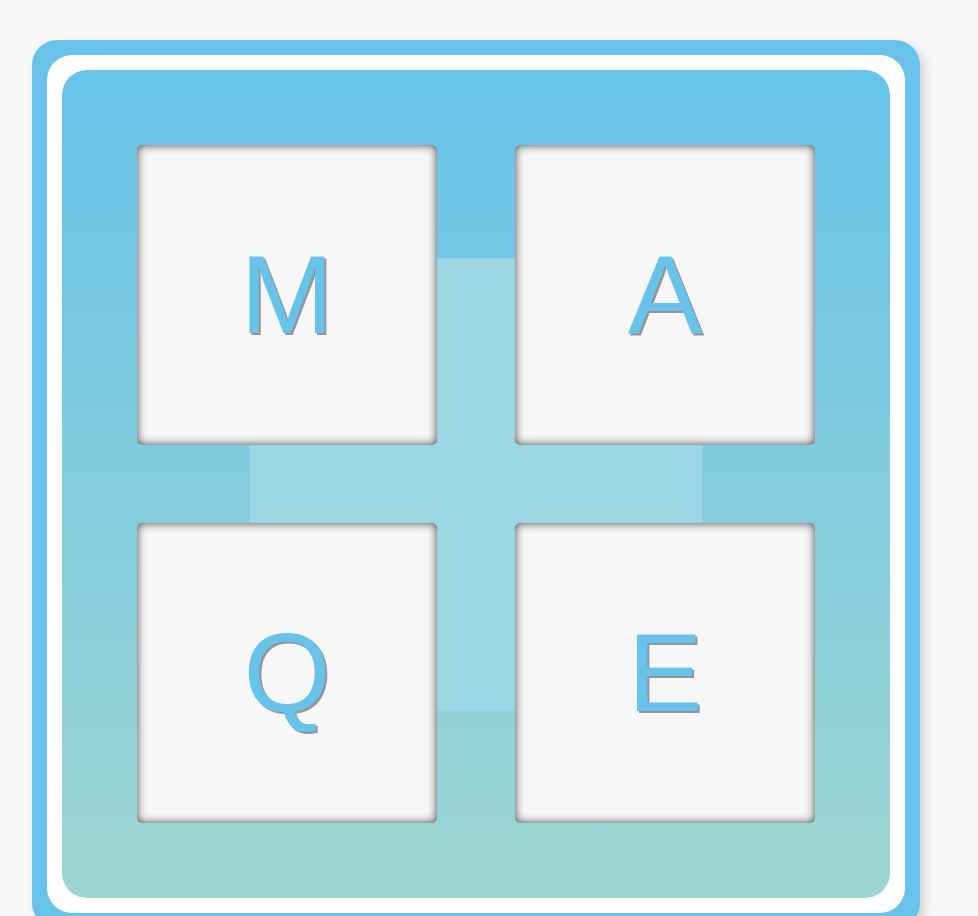
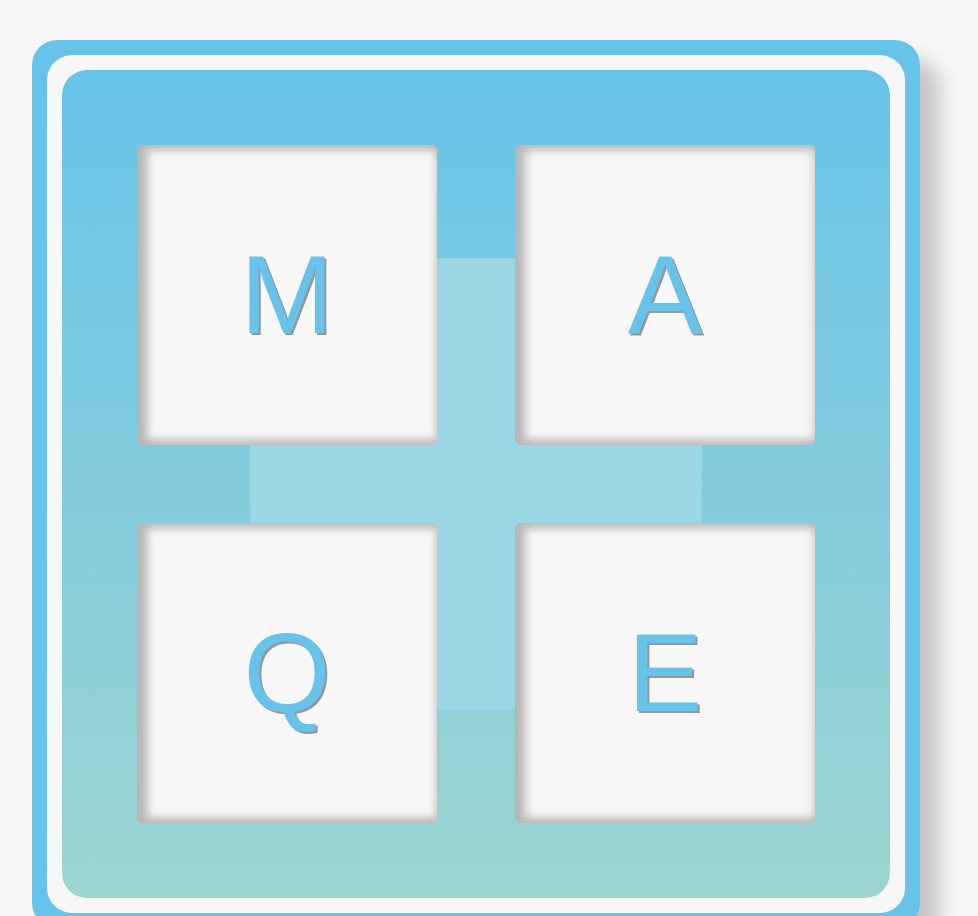
Before and after one commit to Parmarno/MAQE-Front-End, a website: page index.html in a window 1280 px wide. Shown: the top 916 px of the page, without its empty margins (164-1142 px from the left). Drawn offline with Linux system fonts and the light colour scheme.

Commit message:
update shadow

```diff
--- a/assets/sass/style.scss
+++ b/assets/sass/style.scss
@@ -24,13 +24,13 @@ body{
     height: $boxes_height;
     border-radius: $border-radius;
     background-color: $color_blue_sky;
-    -webkit-box-shadow: 5px 5px 10px 0px rgba(0,0,0,0.14);
-    -moz-box-shadow: 5px 5px 10px 0px rgba(0,0,0,0.14);
-    box-shadow: 5px 5px 10px 0px rgba(0,0,0,0.14);
+    -webkit-box-shadow: 20px 20px 20px 0px rgba(0,0,0,0.20);
+    -moz-box-shadow: 20px 20px 20px 0px rgba(0,0,0,0.20);
+    box-shadow: 20px 20px 20px 0px rgba(0,0,0,0.20);
 
     .inner{
         border-radius: $border-radius;
-        background-color: $color_white;
+        background-color: $color_white_minimal;
 
         display: block;
 
@@ -79,9 +79,9 @@ body{
         display: table;
         height:300px;
         width:300px;
-        -webkit-box-shadow: inset 0px 0px 10px 0px rgba(0,0,0,0.75);
-        -moz-box-shadow: inset 0px 0px 10px 0px rgba(0,0,0,0.75);
-        box-shadow: inset 0px 0px 10px 0px rgba(0,0,0,0.75);
+       -webkit-box-shadow: inset 5px 0px 10px 5px rgba(0,0,0,0.27);
+        -moz-box-shadow: inset 5px 0px 10px 5px rgba(0,0,0,0.27);
+        box-shadow: inset 5px 0px 10px 5px rgba(0,0,0,0.27);
         z-index: 2;
 
         p{
```
Also changed, not shown: dist/style.css.
